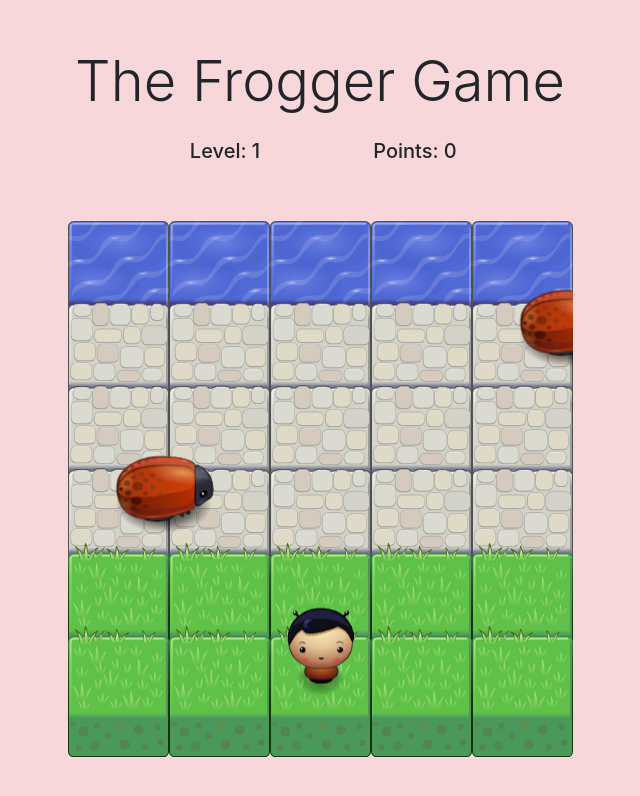
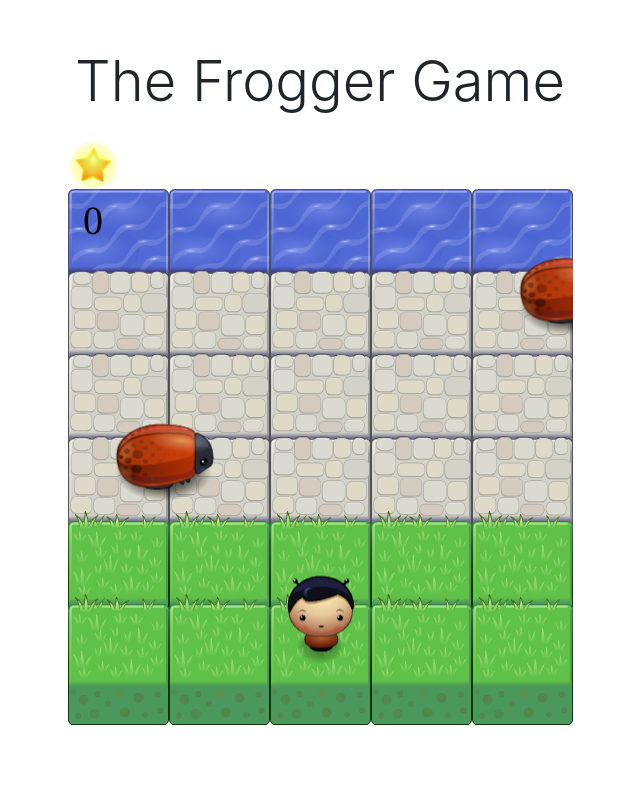
Before and after one commit to matlegdal/frogger, a plain HTML site: page index.html in a window 1280 px wide. Both pictures are taken after a click on the button "Jouer!". Shown: the whole page, without its empty margins (320-960 px from the left). Drawn offline with Linux system fonts and the light colour scheme.

Commit message:
display the points and level graphically on the canvas with stars

```diff
--- a/css/style.css
+++ b/css/style.css
@@ -1,6 +1,6 @@
-body {
-    background-color: #f8d7da;
-}
+/*body {*/
+    /*background-color: #f8d7da;*/
+/*}*/
 
 .selected {
     background-color: #9fcdff;
--- a/js/app.js
+++ b/js/app.js
@@ -21,20 +21,8 @@ chars.forEach(function (char) {
 
 var global = this;
 document.getElementById("start").addEventListener("click", function () {
+    document.getElementById("game").removeChild(document.getElementById("start"));
     var rowMain = document.getElementById("rowMain");
-    var game = document.getElementById("game");
-
-    var level = document.createElement("DIV");
-    level.classList.add("col-2");
-    level.innerHTML='<h5>Level: <span id=\"level\">1</span></h5>';
-    rowMain.insertBefore(level, game);
-
-    var points = document.createElement("DIV");
-    points.classList.add("col-2");
-    points.innerHTML='<h5>Points: <span id="points">0</span></h5>';
-    rowMain.insertBefore(points, game);
-
-    game.removeChild(document.getElementById("start"));
     rowMain.removeChild(document.getElementById("instructions"));
     rowMain.removeChild(document.getElementById("characters"));
 
--- a/js/engine.js
+++ b/js/engine.js
@@ -29,6 +29,7 @@ var Engine = (function(global) {
 
     canvas.width = 505;
     canvas.height = 606;
+    canvas.id = 'myCanvas';
     doc.getElementById("game").appendChild(canvas);
 
     /* This function serves as the kickoff point for the game loop itself
@@ -168,10 +169,7 @@ var Engine = (function(global) {
         });
 
         player.render();
-    }
-
-    function renderPoints() {
-
+        player.levelRender();
     }
 
     /* This function does nothing but it could have been a good place to
--- a/js/game.js
+++ b/js/game.js
@@ -6,7 +6,8 @@ var landscape = [
     'images/stone-block.png',
     'images/water-block.png',
     'images/grass-block.png',
-    'images/enemy-bug.png'
+    'images/enemy-bug.png',
+    'images/Star2.png'
 ];
 var chars = [
     'images/char-boy.png',
@@ -52,7 +53,6 @@ Player.prototype.win = function () {
     } else {
         this.points++;
     }
-    this.updateDisplay();
 };
 
 Player.prototype.lose = function () {
@@ -69,16 +69,18 @@ Player.prototype.lose = function () {
             this.points = 9;
         }
     }
-    this.updateDisplay();
-};
-
-Player.prototype.updateDisplay = function () {
-    document.getElementById("level").textContent=this.level.toString();
-    document.getElementById("points").textContent=this.points.toString();
 };
 
 Player.prototype.render = function () {
     ctx.drawImage(Resources.get(this.avatar), this.x, this.y);
+};
+
+Player.prototype.levelRender = function () {
+    for (var i = 0; i<this.level; i++) {
+        ctx.drawImage(Resources.get('images/Star2.png'), STEP_X/2 *i, 0);
+    }
+    ctx.font = "40px Times";
+    ctx.fillText(this.points.toString(), 15, 95)
 };
 
 Player.prototype.handleInput = function (dir) {
@@ -122,7 +124,7 @@ Enemy.prototype.render = function() {
 };
 
 
-// Instanciation of the player and of enemies
+// Instantiation of the player and of enemies
 var player = new Player();
 var allEnemies = [];
 for (var i=0; i<3; i++) {
```
Also changed, not shown: images/Star.png, images/Star2.png (added).
